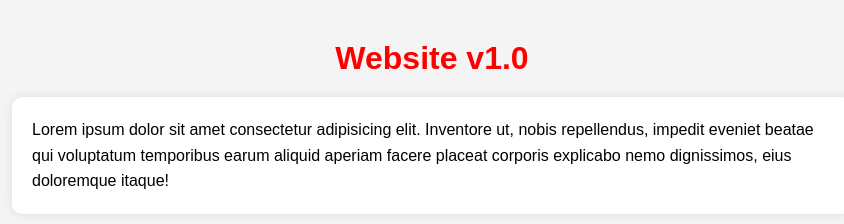
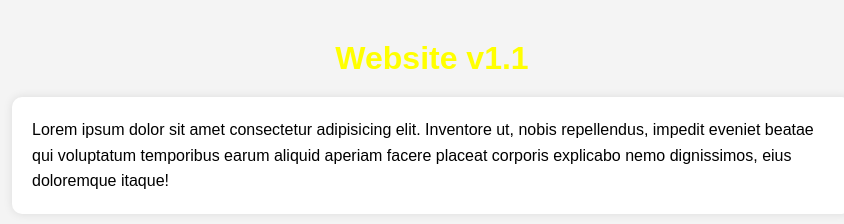
Before and after one commit to pranaygupta1988/website-app, a plain HTML site: page index.html in a window 1280 px wide. Shown: the whole page, without its empty margins (208-1052 px from the left). Drawn offline with Linux system fonts and the light colour scheme.

Commit message:
Code changed

```diff
--- a/index.html
+++ b/index.html
@@ -14,7 +14,7 @@
       h1 {
         text-align: center;
         margin: 20px 0;
-        color: red; /* 🔴 Added red color */
+        color: yellow; /* 🔴 Added red color */
       }
       div {
         max-width: 800px;
@@ -28,7 +28,7 @@
     </style>
   </head>
   <body>
-    <h1>Website v1.0</h1>
+    <h1>Website v1.1</h1>
     <div>
       Lorem ipsum dolor sit amet consectetur adipisicing elit. Inventore ut, nobis repellendus, impedit eveniet beatae qui voluptatum temporibus earum aliquid aperiam facere placeat corporis explicabo nemo dignissimos, eius doloremque itaque!
     </div>
```
